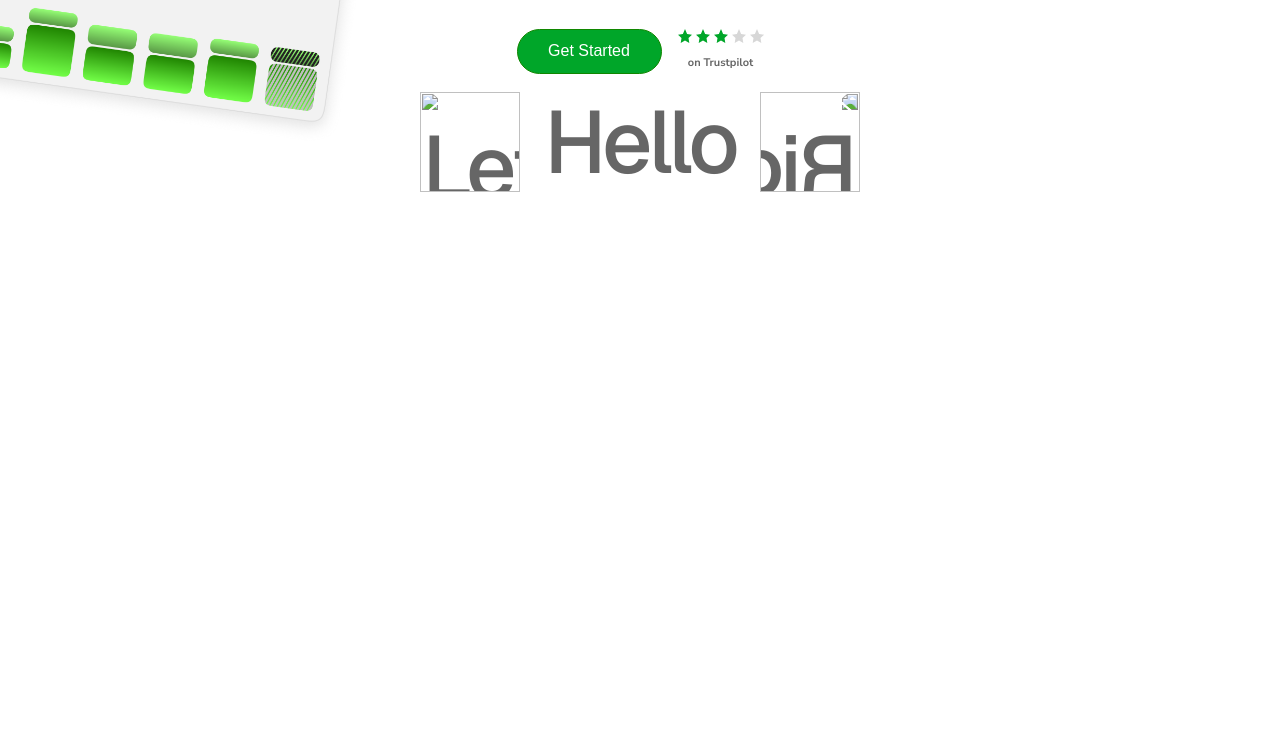
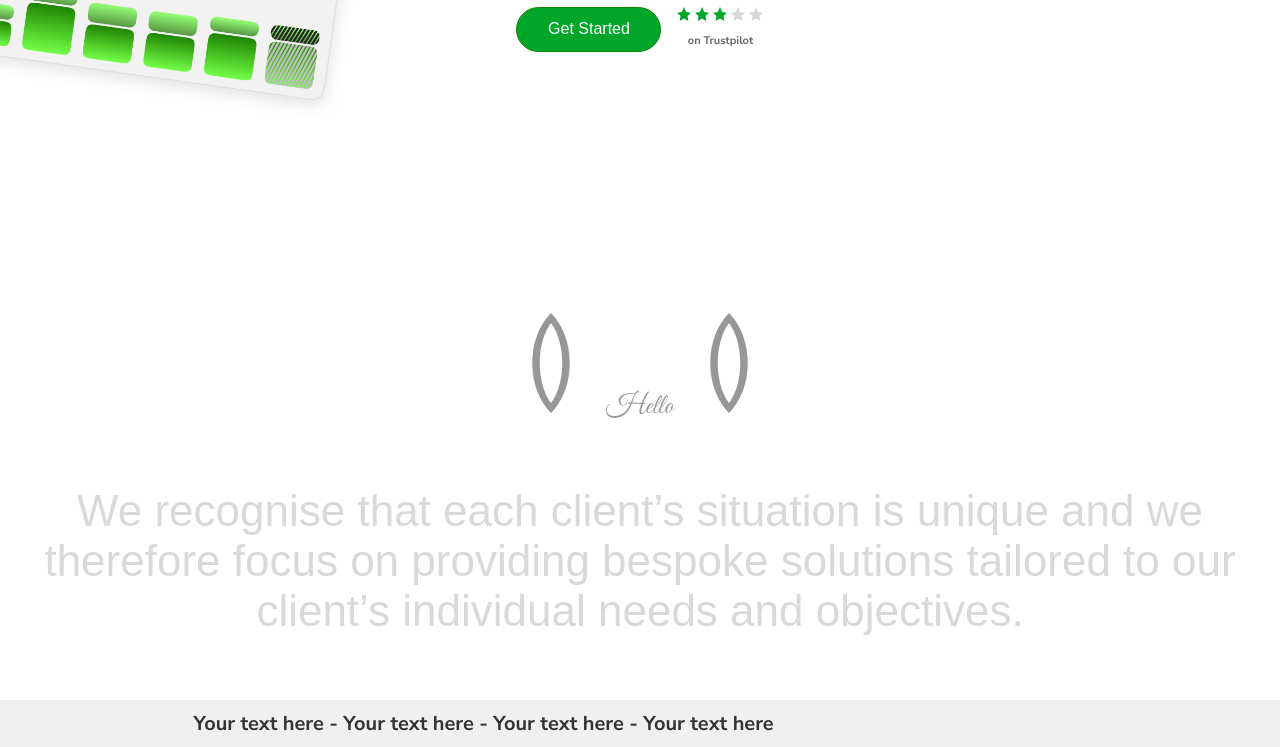
Before and after one commit to ShamzAfo01/Kalo-Finance, a website: page index.html in a window 1280 px wide. Shown: the part 643-1390 px from the top of the page. Before the commit the page ends 842 px from the top, so only its background shows below. Drawn offline with nearby package versions, Linux system fonts and the light colour scheme; a web font is replaced by a local one.

Commit message:
landing page design styling

```diff
--- a/index.html
+++ b/index.html
@@ -1,4 +1,4 @@
-<<!DOCTYPE html>
+<!DOCTYPE html>
 <html lang="en">
 <head>
   <meta charset="UTF-8" />
@@ -176,25 +176,66 @@
     }
 
     .hello-text {
-  display: flex;
-  align-items: center;
-  justify-content: center;
-  font-family: 'Geist', sans-serif;
-  font-size: 88px;
-  font-weight: 500;
-  color: #666666;
-  letter-spacing: -4px;
-  gap: 24px;
+      font-family: 'Great Vibes', cursive;
+      font-size: 28px;
+      margin-top: 250px;
+      color: #979797;
+    }
+
+    .static-text {
+      font-family: 'Geist', sans-serif;
+      font-weight: 300;
+      font-size: 44px;
+      color: #d9d9d9;
+      margin-top: 62px;
+      text-align: center;
+    }
+
+    .ribbon-container {
+      width: 100%;
+      overflow: hidden;
+      background-color: #f0f0f0;
+      padding: 10px 0;
+      box-sizing: border-box;
+      margin-top: 64px;
+    }
+
+    .ribbon {
+      white-space: nowrap;
+      display: inline-block;
+      animation: ribbon-scroll 15s linear infinite;
+    }
+
+    .ribbon p {
+      display: inline-block;
+      margin: 0;
+      font-size: 20px;
+      color: #333;
+    }
+
+    @keyframes ribbon-scroll {
+      0% {
+        transform: translateX(100%);
+      }
+      100% {
+        transform: translateX(-100%);
+      }
+    }
+
+    @font-face {
+  font-family: 'Geist';
+  src: url('/fonts/Geist-Light.woff2') format('woff2');
+  font-weight: 300; /* Light */
+  font-style: normal;
 }
 
-.wreath {
-  width: 100px;
-  height: auto;
+@font-face {
+  font-family: 'Geist';
+  src: url('/fonts/Geist-Regular.woff2') format('woff2');
+  font-weight: 400; /* Regular */
+  font-style: normal;
 }
 
-.right-wreath {
-  transform: scaleX(-1);
-}
   </style>
 </head>
 <body>
@@ -253,9 +294,24 @@
   </section>
 
   <div class="hello-text">
-  <img src="assets/leafy-wreath.svg" alt="Left Wreath" class="wreath left-wreath">
-  <span>Hello</span>
-  <img src="assets/leafy-wreath.svg" alt="Right Wreath" class="wreath right-wreath">
-</div>
+    <svg class="wreath" width="100" height="100" viewBox="0 0 200 200">
+      <path d="M100 0 C 50 50, 50 150, 100 200 C 150 150, 150 50, 100 0 Z M100 20 C 130 60, 130 140, 100 180 C 70 140, 70 60, 100 20 Z" fill="#979797"/>
+    </svg>
+    Hello
+    <svg class="wreath" width="100" height="100" viewBox="0 0 200 200" style="transform: scaleX(-1);">
+      <path d="M100 0 C 50 50, 50 150, 100 200 C 150 150, 150 50, 100 0 Z M100 20 C 130 60, 130 140, 100 180 C 70 140, 70 60, 100 20 Z" fill="#979797"/>
+    </svg>
+  </div>
+
+  <div class="static-text">
+    We recognise that each client’s situation is unique and we therefore focus on providing bespoke solutions tailored to our client’s individual needs and objectives.
+  </div>
+
+  <div class="ribbon-container">
+    <div class="ribbon">
+      <p>Your text here - Your text here - Your text here - Your text here</p>
+    </div>
+  </div>
+
 </body>
 </html>
```
